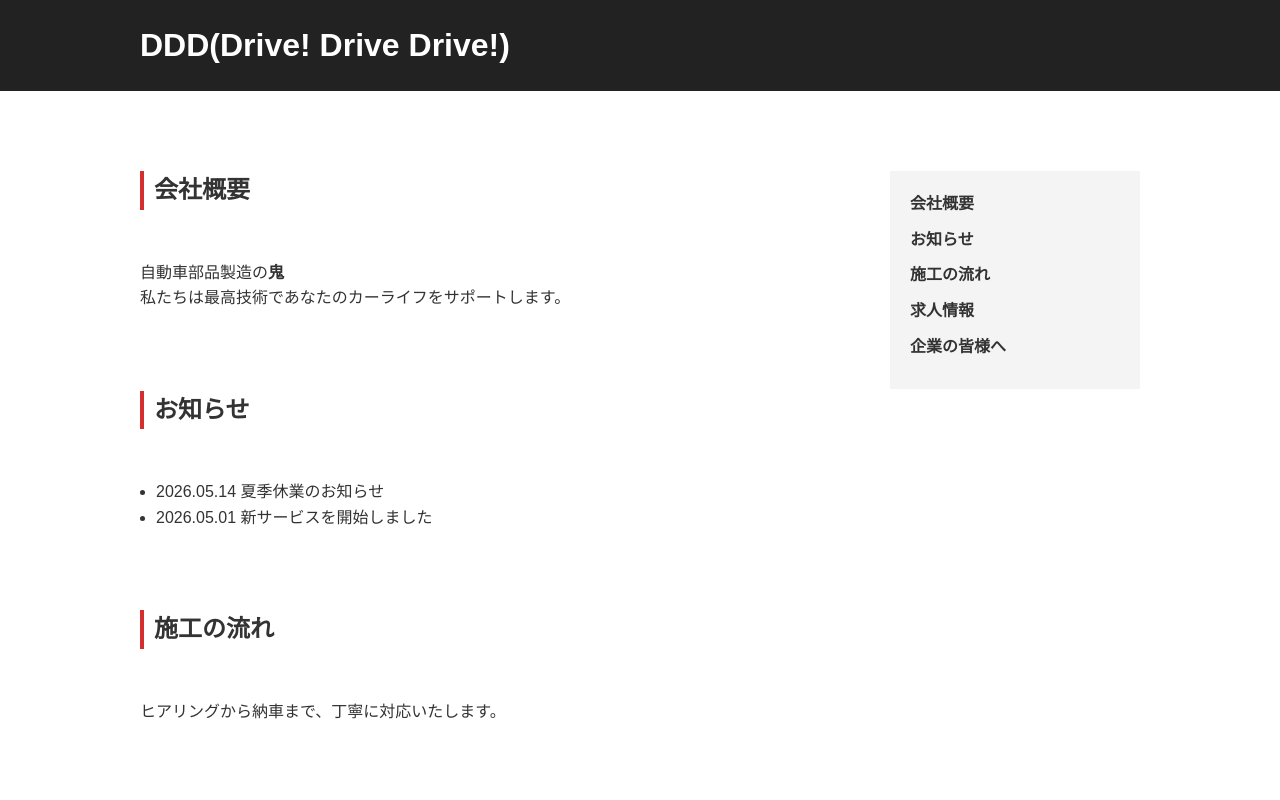
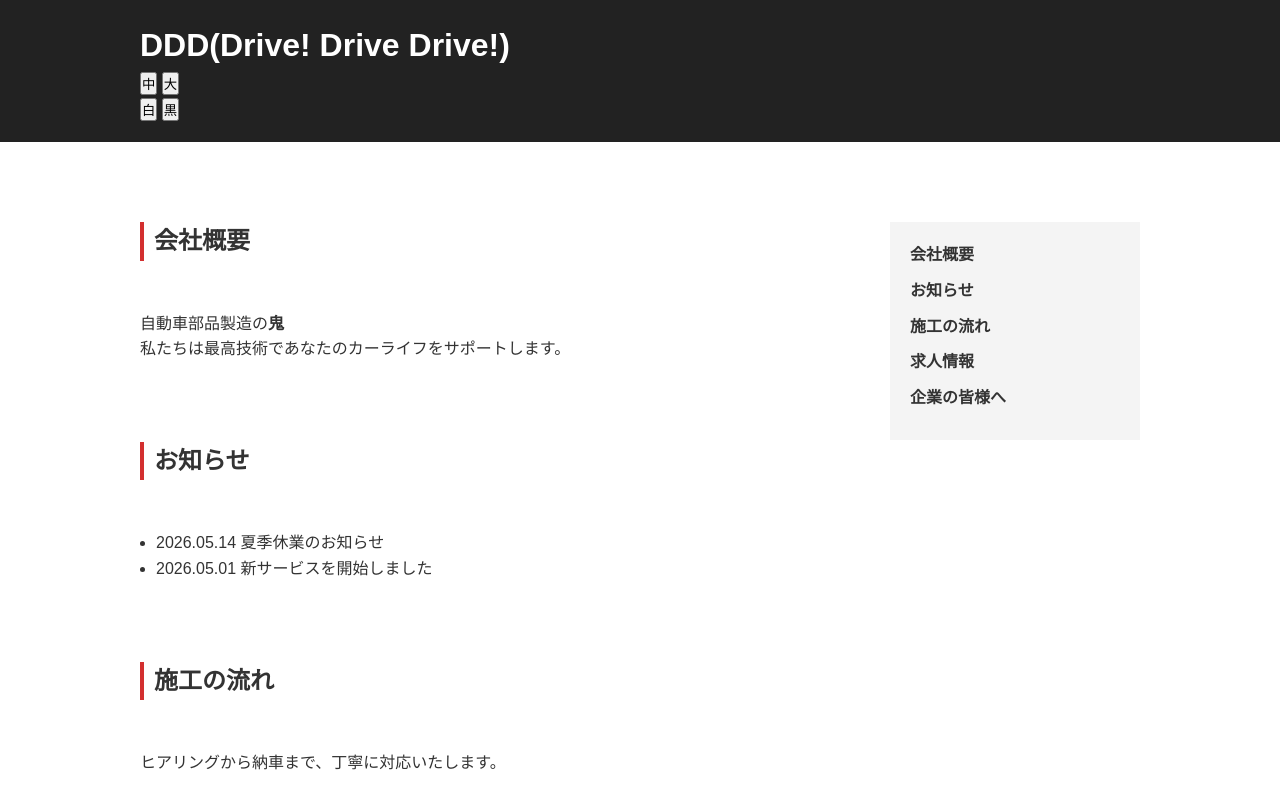
Before and after one commit to nichide-beni/modarn-css, a plain HTML site: page example01/index.html in a window 1280 px wide. Shown: the top 800 px of the page. Drawn offline with Linux system fonts and the light colour scheme.

Commit message:
デザインサンプル画像を追加

```diff
--- a/example01/index.html
+++ b/example01/index.html
@@ -7,10 +7,19 @@
     <link rel="stylesheet" href="style.css">
 </head>
 <body>
-
     <header class="header">
-        <div class="container">
+        <div class="container header-inner">
             <h1>DDD(Drive! Drive Drive!)</h1>
+            <div class="controls">
+                <div class="control-group">
+                    <button onclick="document.body.classList.remove('is-large')">中</button>
+                    <button onclick="document.body.classList.add('is-large')">大</button>
+                </div>
+                <div class="control-group">
+                    <button onclick="document.body.classList.remove('is-dark')">白</button>
+                    <button onclick="document.body.classList.add('is-dark')">黒</button>
+                </div>
+            </div>
         </div>
     </header>
 
```
Also changed, not shown: example01/デザインサンプル.html.png (added).
